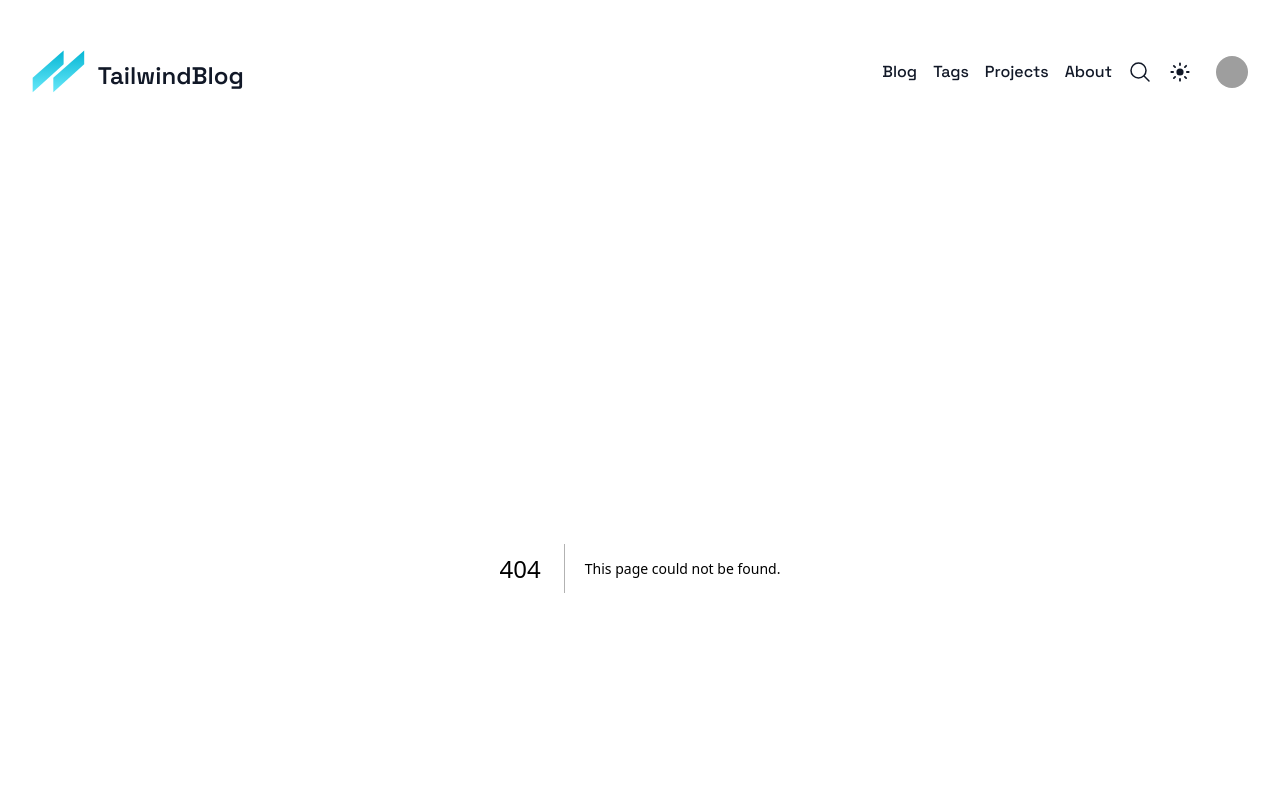
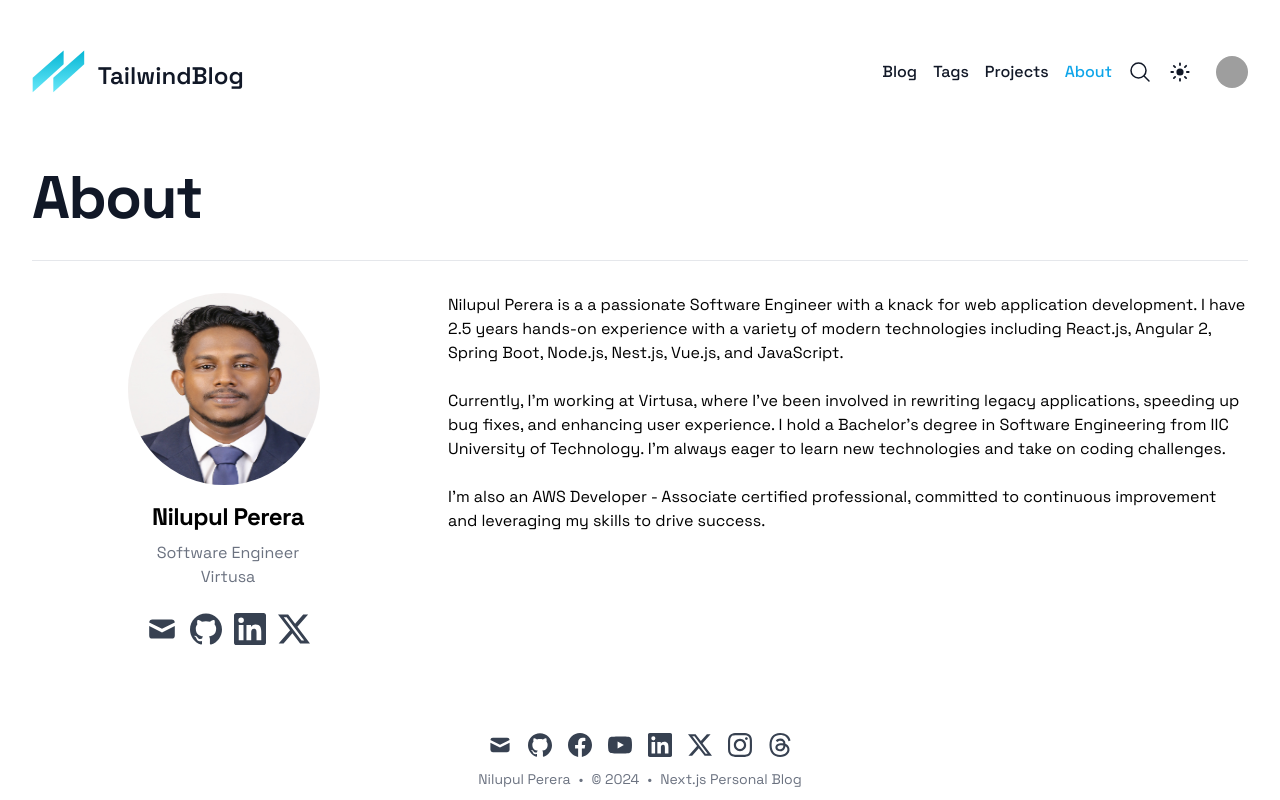
Before and after one commit to hasunnilupul/next-blogger, a Next.js app: page /about in a window 1280 px wide. Before the commit this address had no page. Shown: the top 800 px of the page. Built offline with nearby package versions, Linux system fonts and the light colour scheme; grey boxes are pictures that could not be loaded.

Commit message:
added environment variables for social links used in the application implemented tags page implemented about page

```diff
--- /dev/null
+++ b/app/about/page.tsx
@@ -0,0 +1,92 @@
+import Header from '@/components/header';
+import Image from 'next/image';
+import React from 'react'
+import OwnerAvatar from "@/app/images/owner-avatar.jpg";
+
+const About = () => {
+    return (
+        <div className="divide-y divide-gray-200 dark:divide-gray-700">
+            <Header title="About" />
+            <div className="items-start space-y-2 xl:grid xl:grid-cols-3 xl:gap-x-8 xl:space-y-0">
+                <div className="flex flex-col items-center space-x-2 pt-8">
+                    <Image alt="avatar" loading="lazy"
+                        decoding="async" data-nimg="1" className="h-48 w-48 rounded-full object-center"
+                        src={OwnerAvatar} style={{ color: "transparent" }} />
+                    <h3 className="pb-2 pt-4 text-2xl font-bold leading-8 tracking-tight">Nilupul Perera</h3>
+                    <div className="text-gray-500 dark:text-gray-400">Software Engineer</div>
+                    <div className="text-gray-500 dark:text-gray-400">Virtusa</div>
+                    <div className="flex space-x-3 pt-6">
+                        {/* Email Address */}
+                        {process.env.EMAIL_ADDRESS && (
+                            <a className="text-sm text-gray-500 transition hover:text-gray-600" target="_blank" rel="noopener noreferrer" href={`mailto:${process.env.EMAIL_ADDRESS}`}>
+                                <span className="sr-only">mail</span><svg xmlns="http://www.w3.org/2000/svg" viewBox="0 0 20 20"
+                                    className="fill-current text-gray-700 hover:text-primary-500 dark:text-gray-200 dark:hover:text-primary-400 h-8 w-8">
+                                    <title>Mail</title>
+                                    <path d="M2.003 5.884L10 9.882l7.997-3.998A2 2 0 0016 4H4a2 2 0 00-1.997 1.884z"></path>
+                                    <path d="M18 8.118l-8 4-8-4V14a2 2 0 002 2h12a2 2 0 002-2V8.118z"></path>
+                                </svg>
+                            </a>
+                        )}
+                        {/* Github Link */}
+                        {process.env.GITHUB_USERNAME && (
+                            <a className="text-sm text-gray-500 transition hover:text-gray-600" target="_blank" rel="noopener noreferrer" href={`https://github.com/${process.env.GITHUB_USERNAME}`}>
+                                <span className="sr-only">github</span>
+                                <svg xmlns="http://www.w3.org/2000/svg" viewBox="0 0 24 24"
+                                    className="fill-current text-gray-700 hover:text-primary-500 dark:text-gray-200 dark:hover:text-primary-400 h-8 w-8">
+                                    <title>GitHub</title>
+                                    <path
+                                        d="M12 .297c-6.63 0-12 5.373-12 12 0 5.303 3.438 9.8 8.205 11.385.6.113.82-.258.82-.577 0-.285-.01-1.04-.015-2.04-3.338.724-4.042-1.61-4.042-1.61C4.422 18.07 3.633 17.7 3.633 17.7c-1.087-.744.084-.729.084-.729 1.205.084 1.838 1.236 1.838 1.236 1.07 1.835 2.809 1.305 3.495.998.108-.776.417-1.305.76-1.605-2.665-.3-5.466-1.332-5.466-5.93 0-1.31.465-2.38 1.235-3.22-.135-.303-.54-1.523.105-3.176 0 0 1.005-.322 3.3 1.23.96-.267 1.98-.399 3-.405 1.02.006 2.04.138 3 .405 2.28-1.552 3.285-1.23 3.285-1.23.645 1.653.24 2.873.12 3.176.765.84 1.23 1.91 1.23 3.22 0 4.61-2.805 5.625-5.475 5.92.42.36.81 1.096.81 2.22 0 1.606-.015 2.896-.015 3.286 0 .315.21.69.825.57C20.565 22.092 24 17.592 24 12.297c0-6.627-5.373-12-12-12">
+                                    </path>
+                                </svg>
+                            </a>
+                        )}
+                        {/* Linkedin Link */}
+                        {process.env.LINKEDIN_USERNAME && (
+                            <a className="text-sm text-gray-500 transition hover:text-gray-600" target="_blank" rel="noopener noreferrer" href={`https://www.linkedin.com/in/${process.env.LINKEDIN_USERNAME}`}>
+                                <span className="sr-only">linkedin</span>
+                                <svg xmlns="http://www.w3.org/2000/svg" viewBox="0 0 24 24"
+                                    className="fill-current text-gray-700 hover:text-primary-500 dark:text-gray-200 dark:hover:text-primary-400 h-8 w-8">
+                                    <title>Linkedin</title>
+                                    <path
+                                        d="M20.447 20.452h-3.554v-5.569c0-1.328-.027-3.037-1.852-3.037-1.853 0-2.136 1.445-2.136 2.939v5.667H9.351V9h3.414v1.561h.046c.477-.9 1.637-1.85 3.37-1.85 3.601 0 4.267 2.37 4.267 5.455v6.286zM5.337 7.433a2.062 2.062 0 01-2.063-2.065 2.064 2.064 0 112.063 2.065zm1.782 13.019H3.555V9h3.564v11.452zM22.225 0H1.771C.792 0 0 .774 0 1.729v20.542C0 23.227.792 24 1.771 24h20.451C23.2 24 24 23.227 24 22.271V1.729C24 .774 23.2 0 22.222 0h.003z">
+                                    </path>
+                                </svg>
+                            </a>
+                        )}
+                        {/* Twitter Link */}
+                        {process.env.TWITTER_USERNAME && (
+                            <a className="text-sm text-gray-500 transition hover:text-gray-600" target="_blank" rel="noopener noreferrer" href={`https://twitter.com/${process.env.TWITTER_USERNAME}`}>
+                                <span className="sr-only">x</span>
+                                <svg xmlns="http://www.w3.org/2000/svg" viewBox="0 0 24 24"
+                                    className="fill-current text-gray-700 hover:text-primary-500 dark:text-gray-200 dark:hover:text-primary-400 h-8 w-8">
+                                    <title>X</title>
+                                    <path
+                                        d="M18.901 1.153h3.68l-8.04 9.19L24 22.846h-7.406l-5.8-7.584-6.638 7.584H.474l8.6-9.83L0 1.154h7.594l5.243 6.932ZM17.61 20.644h2.039L6.486 3.24H4.298Z">
+                                    </path>
+                                </svg>
+                            </a>
+                        )}
+                    </div>
+                </div>
+                <div className="prose max-w-none pb-8 pt-8 dark:prose-invert xl:col-span-2">
+                    <p>
+                        Nilupul Perera is a a passionate Software Engineer with a knack for web application development.
+                        I have 2.5 years hands-on experience with a variety of modern technologies including React.js, Angular 2, Spring Boot, Node.js, Nest.js, Vue.js, and JavaScript.
+                    </p>
+                    <br></br>
+                    <p>
+                        Currently, I’m working at Virtusa, where I’ve been involved in rewriting legacy applications, speeding up bug fixes, and enhancing user experience.
+                        I hold a Bachelor’s degree in Software Engineering from IIC University of Technology.
+                        I’m always eager to learn new technologies and take on coding challenges.
+                    </p>
+                    <br></br>
+                    <p>
+                        I’m also an AWS Developer - Associate certified professional, committed to continuous improvement and leveraging my skills to drive success.
+                    </p>
+                </div>
+            </div>
+        </div>
+    )
+}
+
+export default About;
--- a/app/layout.tsx
+++ b/app/layout.tsx
@@ -13,13 +13,6 @@ export const metadata: Metadata = {
   description: "Generated by create next app",
 };
 
-const navigation = [
-  { name: 'Blog', href: '/blog' },
-  { name: 'Tags', href: '/tags' },
-  { name: 'Projects', href: '#' },
-  { name: 'About', href: '#' },
-]
-
 export default function RootLayout({
   children,
 }: Readonly<{
@@ -30,7 +23,7 @@ export default function RootLayout({
       <body
         className={`${spaceGrotesk.className} antialiased h-full bg-white text-black dark:bg-gray-950 dark:text-white"`}
       >
-        <Navbar navLinks={navigation} />
+        <Navbar />
         <main>
           <div className="mx-auto max-w-7xl px-4 py-6 sm:px-6 lg:px-8">{children}</div>
         </main>
--- a/app/tags/page.tsx
+++ b/app/tags/page.tsx
@@ -1,8 +1,27 @@
+import TagItem from '@/components/tags/tag-item';
 import React from 'react'
 
 const Tags = () => {
+  const tags = [
+    { id: "4511", label: "next-js", count: 6 },
+    { id: "4512", label: "laravel", count: 10 },
+    { id: "4513", label: "angular", count: 3 },
+    { id: "4514", label: "vue-js", count: 14 },
+    { id: "4515", label: "react-js", count: 20 },
+  ]
   return (
-    <div>Tags</div>
+    <div className="flex flex-col items-start justify-start divide-y divide-gray-200 dark:divide-gray-700 md:mt-24 md:flex-row md:items-center md:justify-center md:space-x-6 md:divide-y-0">
+      <div className="space-x-2 pb-8 pt-6 md:space-y-5">
+        <h1 className="text-3xl font-extrabold leading-9 tracking-tight text-gray-900 dark:text-gray-100 sm:text-4xl sm:leading-10 md:border-r-2 md:px-6 md:text-6xl md:leading-14">Tags</h1>
+      </div>
+      <div className="flex max-w-lg flex-wrap">
+        {
+          tags.map(tag => (
+            <TagItem {...tag} />
+          ))
+        }
+      </div>
+    </div>
   )
 }
 
--- a/components/navbar.tsx
+++ b/components/navbar.tsx
@@ -15,6 +15,13 @@ const user = {
         'https://images.unsplash.com/photo-1472099645785-5658abf4ff4e?ixlib=rb-1.2.1&ixid=eyJhcHBfaWQiOjEyMDd9&auto=format&fit=facearea&facepad=2&w=256&h=256&q=80',
 }
 
+const navigation = [
+  { name: 'Blog', href: '/blog' },
+  { name: 'Tags', href: '/tags' },
+  { name: 'Projects', href: '#' },
+  { name: 'About', href: '/about' },
+]
+
 const userNavigation = [
     { name: 'Your Profile', href: '#' },
     { name: 'Settings', href: '#' },
@@ -23,7 +30,7 @@ const userNavigation = [
     { name: 'Sign out', href: '#' },
 ]
 
-const Navbar = ({ navLinks }: { navLinks: Array<any> }) => {
+const Navbar = () => {
     const pathname = usePathname();
 
     return (
@@ -64,7 +71,7 @@ const Navbar = ({ navLinks }: { navLinks: Array<any> }) => {
                             <div className="flex space-x-4">
                                 {/* Navigation Links */}
                                 <div className="ml-10 flex items-baseline space-x-4">
-                                    {navLinks.map((item) => (
+                                    {navigation.map((item) => (
                                         <Link
                                             key={item.name}
                                             href={item.href}
@@ -149,14 +156,14 @@ const Navbar = ({ navLinks }: { navLinks: Array<any> }) => {
             {/* Mobile view */}
             <DisclosurePanel className="md:hidden">
                 <div className="space-y-1 px-2 pb-3 pt-2 sm:px-3">
-                    {navLinks.map((item) => (
+                    {navigation.map((item) => (
                         <DisclosureButton
                             key={item.name}
                             as="a"
                             href={item.href}
-                            aria-current={item.current ? 'page' : undefined}
+                            aria-current={pathname === item.href ? 'page' : undefined}
                             className={classNames(
-                                item.current ? 'text-primary-500' : 'text-gray-900  hover:text-primary-500 dark:text-gray-100 dark:hover:text-primary-400',
+                                pathname === item.href ? 'text-primary-500' : 'text-gray-900  hover:text-primary-500 dark:text-gray-100 dark:hover:text-primary-400',
                                 'block font-medium px-3 py-2 text-base',
                             )}
                         >
--- /dev/null
+++ b/components/tags/tag-item.tsx
@@ -0,0 +1,21 @@
+import Tag from '@/types/Tag';
+import React from 'react'
+
+type TagWithPostsCount = {
+    count: number;
+} & Tag;
+
+const TagItem = ({ label, count }: TagWithPostsCount) => {
+    return (
+        <div className="mb-2 mr-5 mt-2">
+            <a className="mr-3 text-sm font-medium uppercase text-primary-500 hover:text-primary-600 dark:hover:text-primary-400" href={`/tags/${label}`}>
+                {label}
+            </a>
+            <a className="-ml-2 text-sm font-semibold uppercase text-gray-600 dark:text-gray-300" aria-label={`View posts tagged ${label}`} href={`/tags/${label}`}>
+                ({count})
+            </a>
+        </div>
+    )
+}
+
+export default TagItem;
```
Also changed, not shown: app/images/owner-avatar.jpg (added), 1 other file (tests, documents, lock files or other folders).
